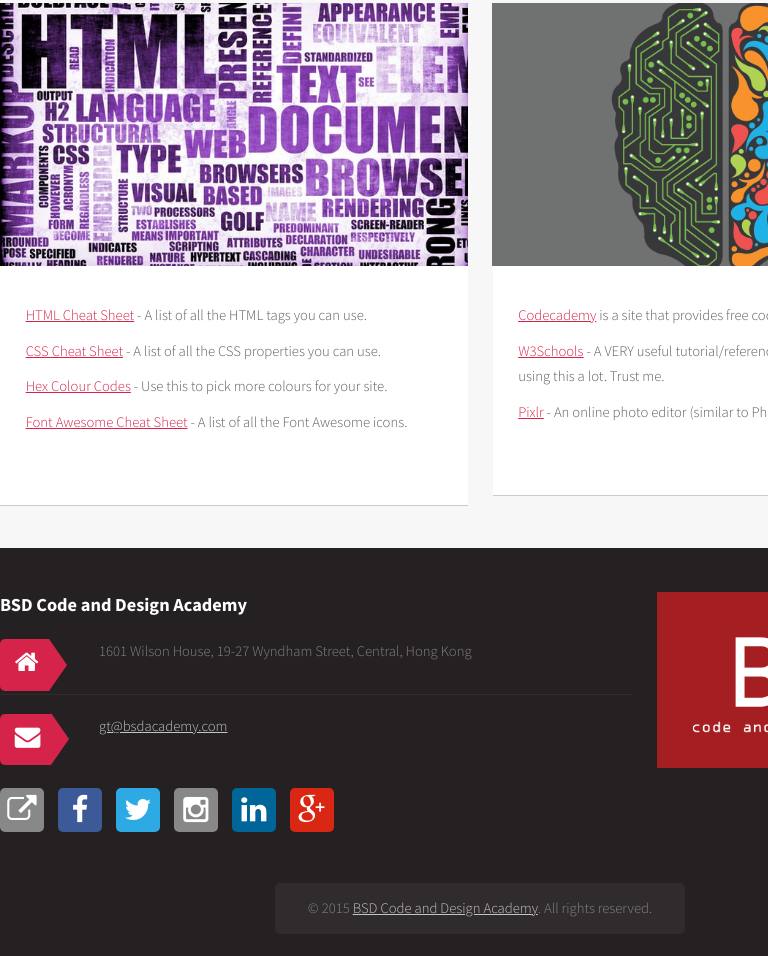
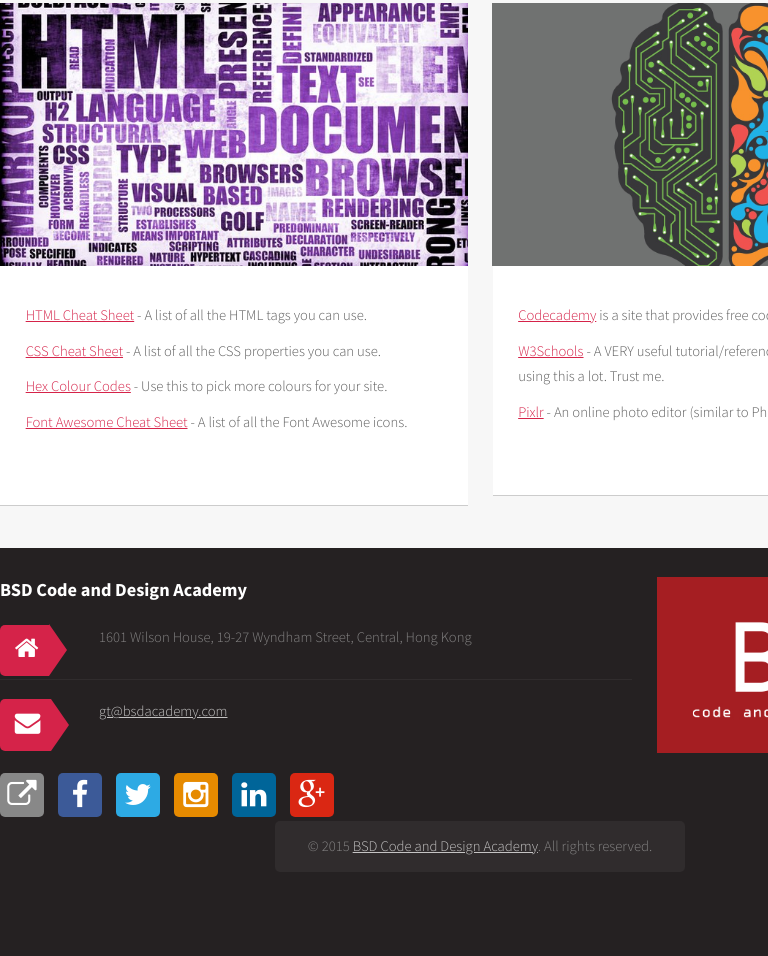
Before and after one commit to gabobsd/gabobsd.github.io, a plain HTML site: page wis/index.html in a window 768 px wide. Shown: the part 2122-3078 px from the top of the page. After the commit the page ends 2994 px from the top, so only its background shows below. Drawn offline with Linux system fonts and the light colour scheme.

Commit message:
Copyright margin

```diff
--- a/wis/assets/css/main.css
+++ b/wis/assets/css/main.css
@@ -1872,7 +1872,7 @@
 				}
 
 			ul.social {
-				margin: 0 0 3.25em 0;
+				margin: 0 0 0em 0;
 			}
 
 				ul.social li {
@@ -2133,7 +2133,7 @@
 			}
 
 			#footer-wrapper {
-				padding: 3em 0 3em 0;
+				padding: 2em 0 0 0;
 			}
 
 				#footer-wrapper:before {
@@ -2566,6 +2566,6 @@ ul > li {
 	margin-bottom: 10px;
 }
 
-#jsheader {
-
-}
+ul.social li a.fa-instagram {
+					background: #E68A00;
+				}
```
